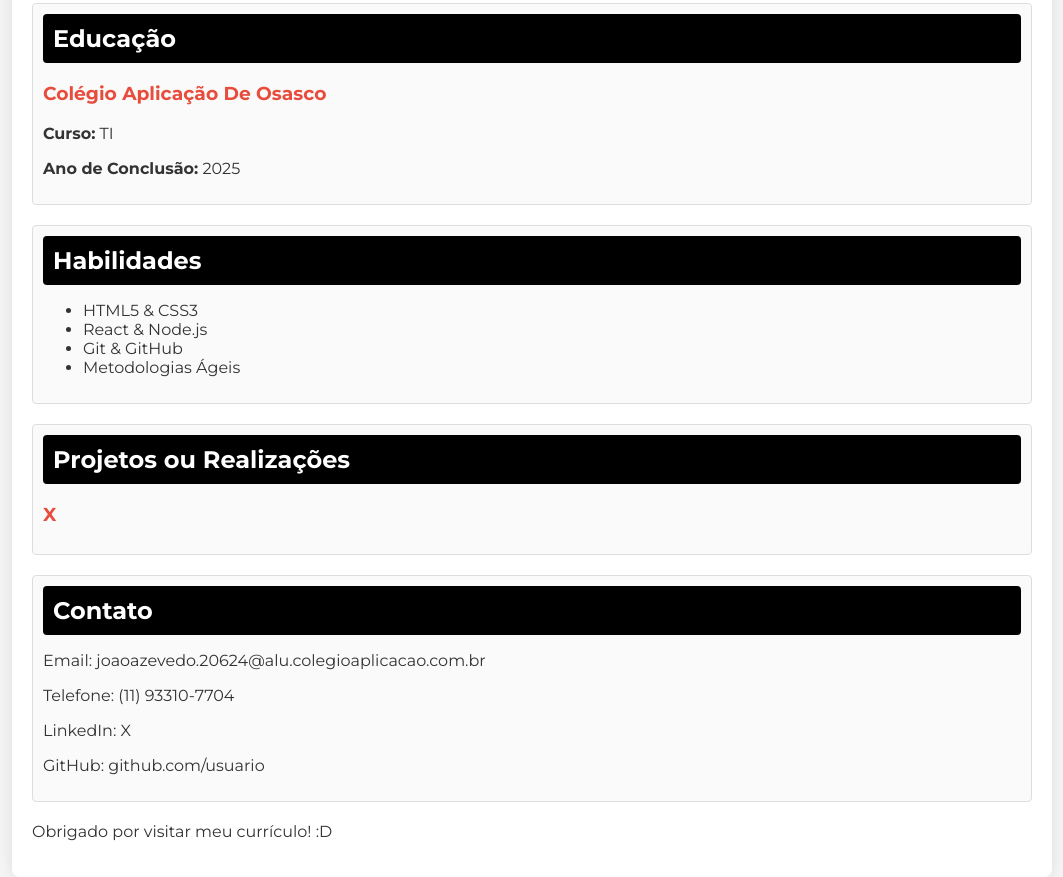
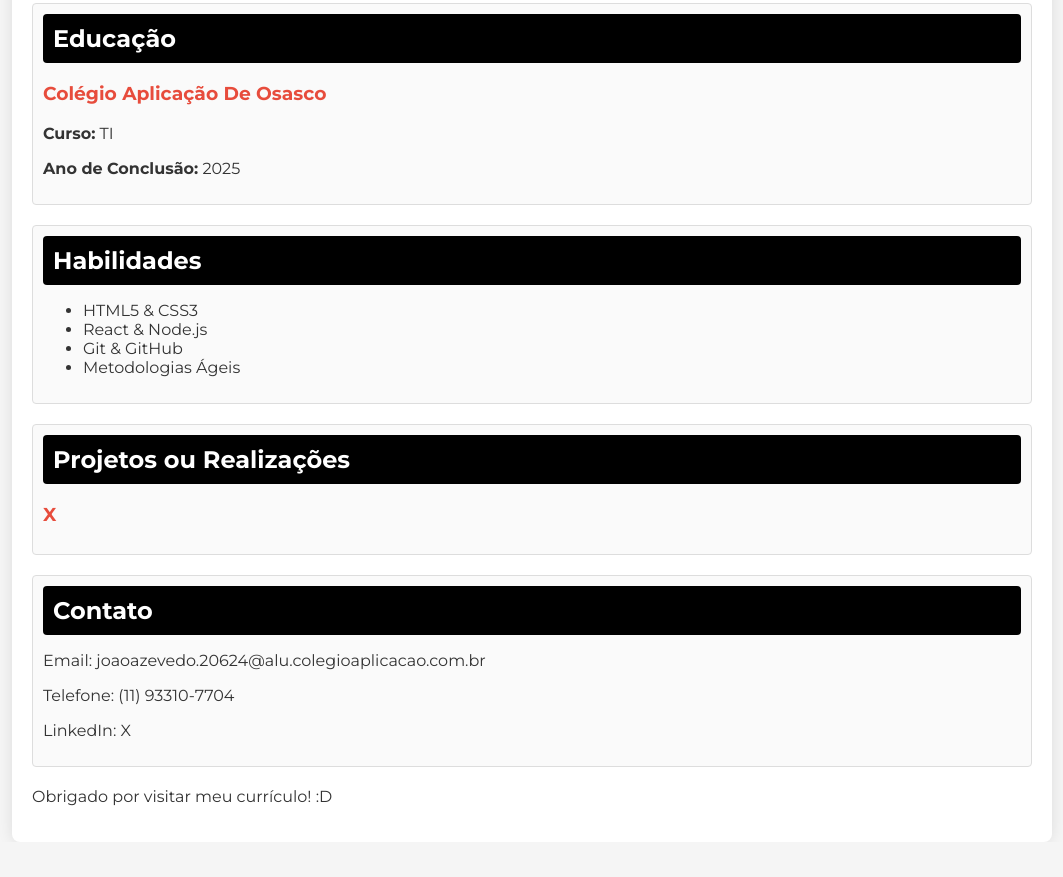
Before and after one commit to Joaogabriel123a/aa, a plain HTML site: page b/index.html in a window 1280 px wide. Shown: the part 699-1576 px from the top of the page, without its empty margins (108-1171 px from the left). After the commit the page ends 1541 px from the top, so only its background shows below. Drawn offline with Linux system fonts and the light colour scheme.

Commit message:
Update index.html

```diff
--- a/b/index.html
+++ b/b/index.html
@@ -68,7 +68,7 @@
             <p>Email: joaoazevedo.20624@alu.colegioaplicacao.com.br</p>
             <p>Telefone: (11) 93310-7704</p>
             <p>LinkedIn: X</p>
-            <p>GitHub: github.com/usuario</p>
+
         </section>
 
         <footer>
```
